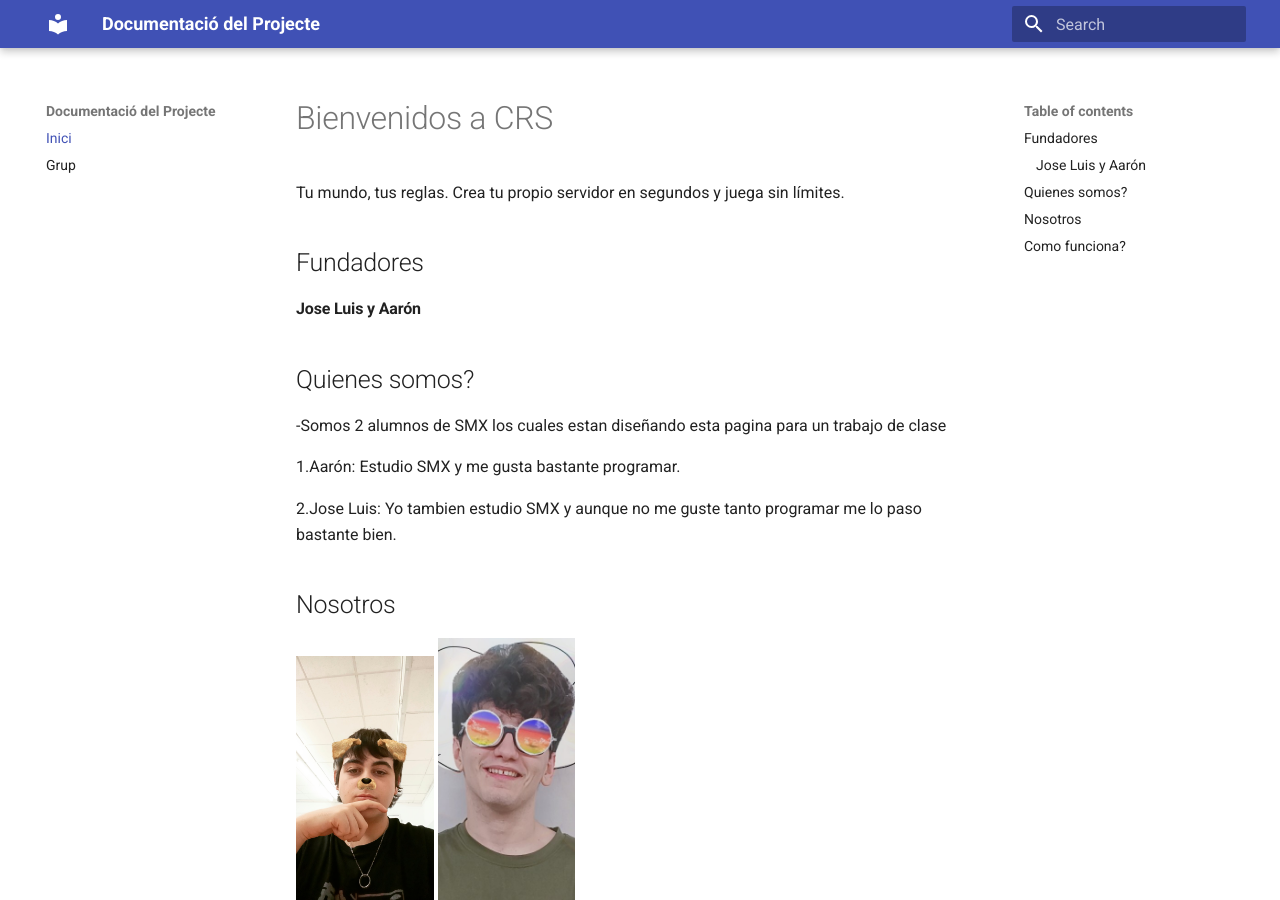
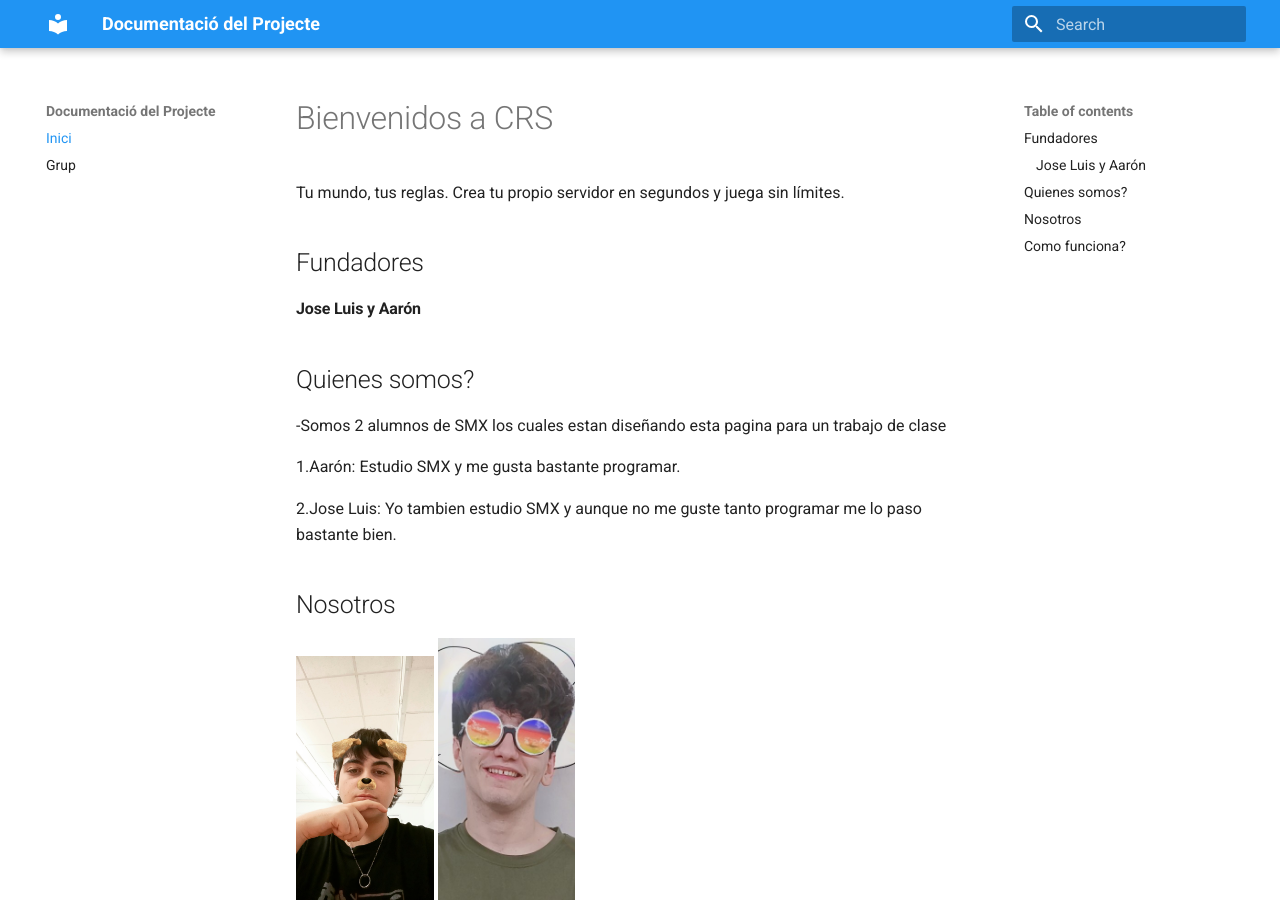
Before and after one commit to joseluislozano331-ops/projecto-gestor-de-reservas, an MkDocs documentation site: the page built from docs/index.md, in a window 1280 px wide and 900 px high. Built offline with MkDocs 1.6.1 and Material for MkDocs 9.7.7, drawn with Linux system fonts in a browser that asks for light colours.

Commit message:
Add theme palette configuration in mkdocs.yml for consistent styling

```diff
--- a/mkdocs.yml
+++ b/mkdocs.yml
@@ -2,6 +2,9 @@ site_name: Documentació del Projecte
 
 theme:
   name: material
+  palette:
+    primary: 'blue'
+    accent: 'light blue'
 
 nav:
   - Inici: index.md
```
